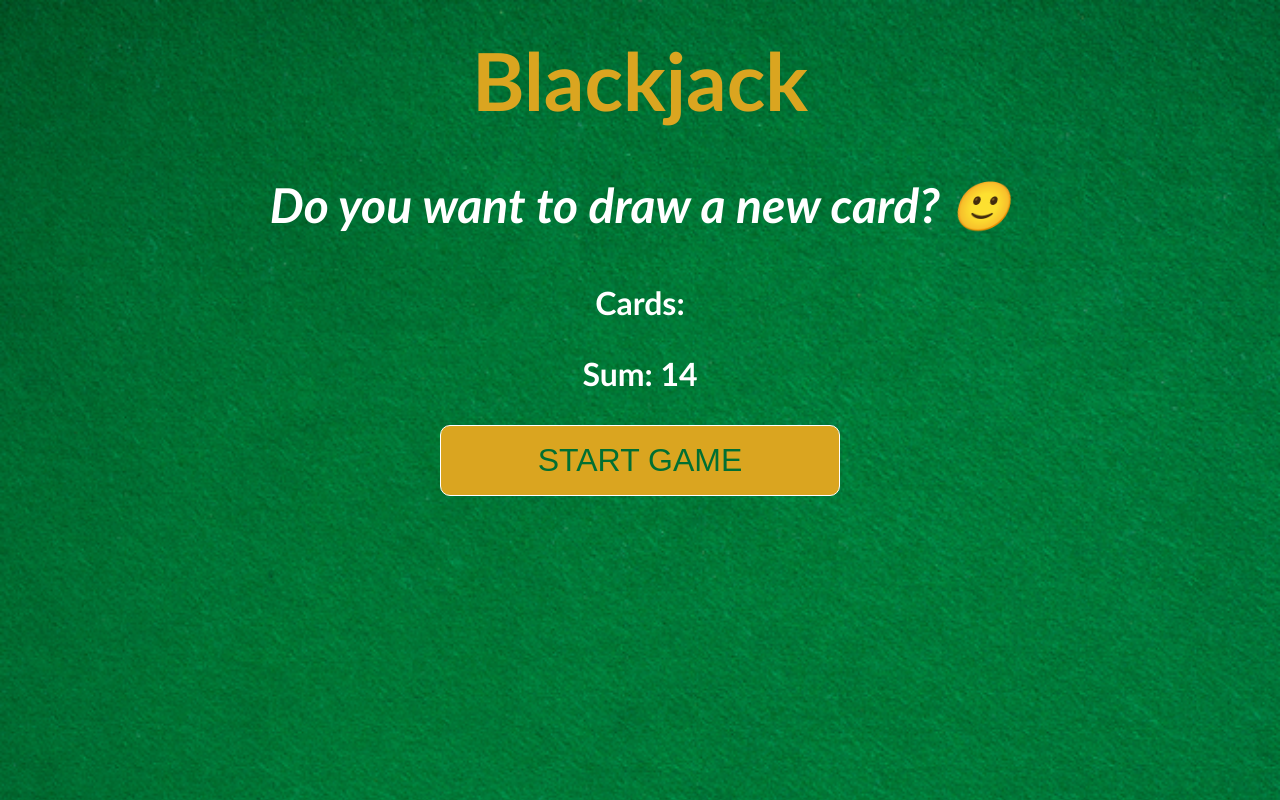
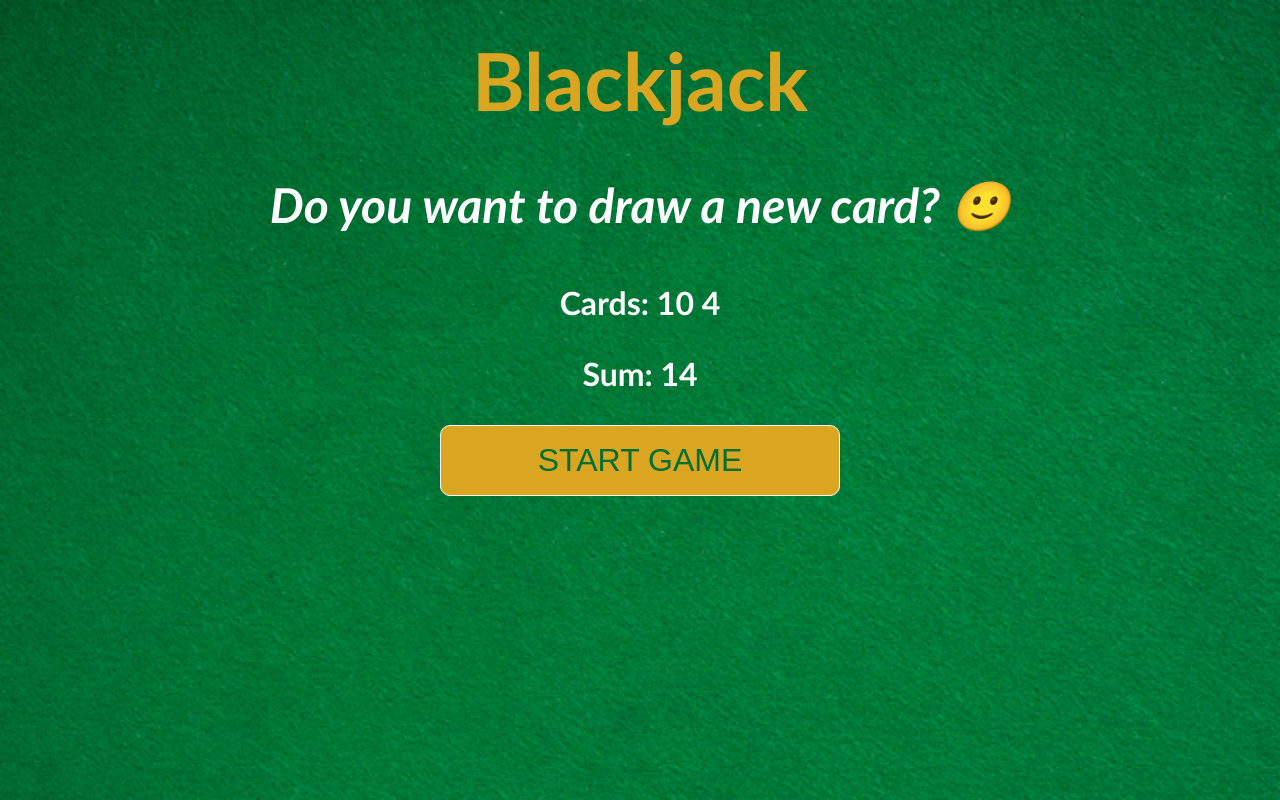
Before and after one commit to mrGoonies/js-basics-project, a website built with Vite: page blackjack/index.html in a window 1280 px wide. Both pictures are taken after a click on the button "START GAME". Built offline with nearby package versions, Linux system fonts and the light colour scheme.

Commit message:
Mostrando cartas en HTML

```diff
--- a/blackjack/index.html
+++ b/blackjack/index.html
@@ -7,7 +7,7 @@
     <body>
         <h1>Blackjack</h1>
         <p id="message-el">Want to play a round?</p>
-        <p>Cards:</p>
+        <p id="cards-el">Cards:</p>
         <p id="sum-el">Sum:</p>
         <button id="start-game-btn" onclick="startGame()">START GAME</button>
         <script src="index.js"></script>
--- a/blackjack/index.js
+++ b/blackjack/index.js
@@ -6,9 +6,10 @@ let isAlive = true
 let message = ""
 let messageEl = document.getElementById("message-el")
 let sumEl = document.getElementById("sum-el")
-
+let cardsEl = document.querySelector("#cards-el")
 
 function startGame() {
+  cardsEl.textContent = "Cards: " + firstCard + " " + secondCard
   sumEl.textContent = "Sum: " + sum
   if (sum <= 20) {
     message = "Do you want to draw a new card? 🙂"
```
